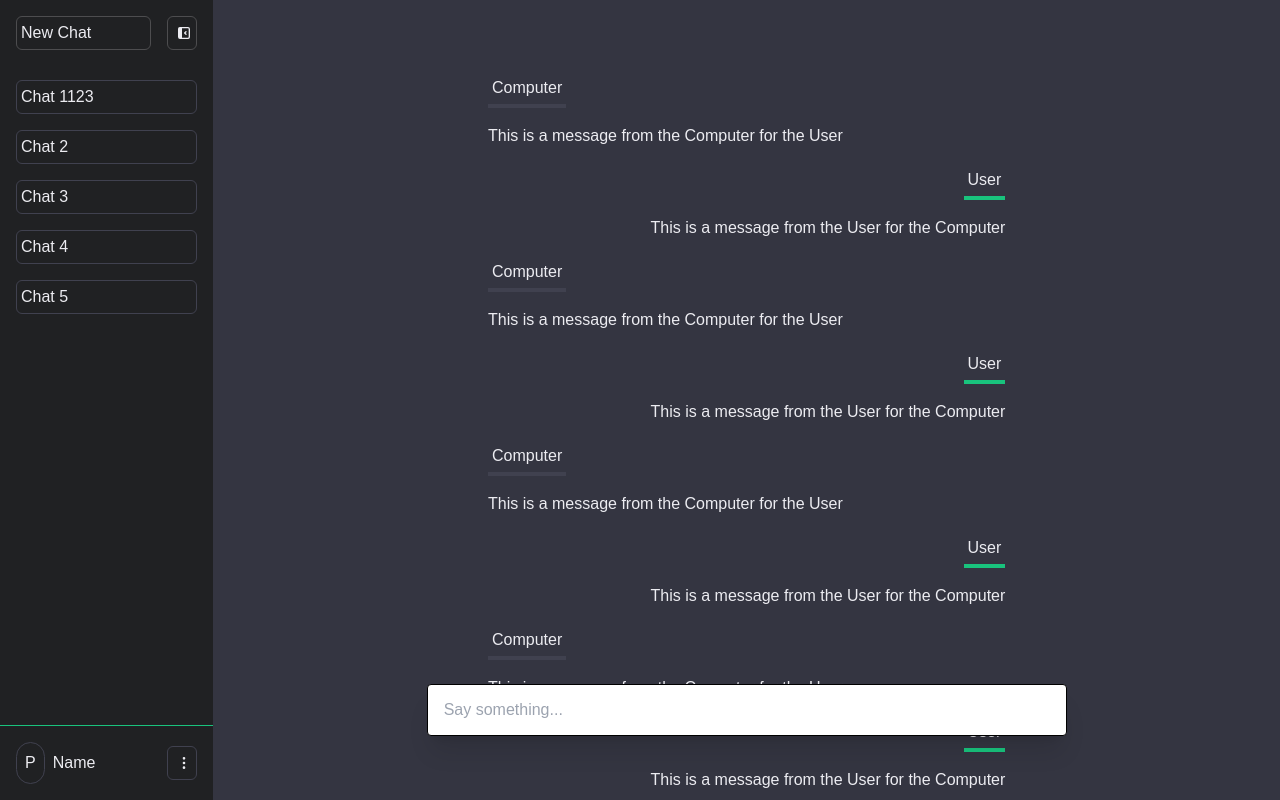
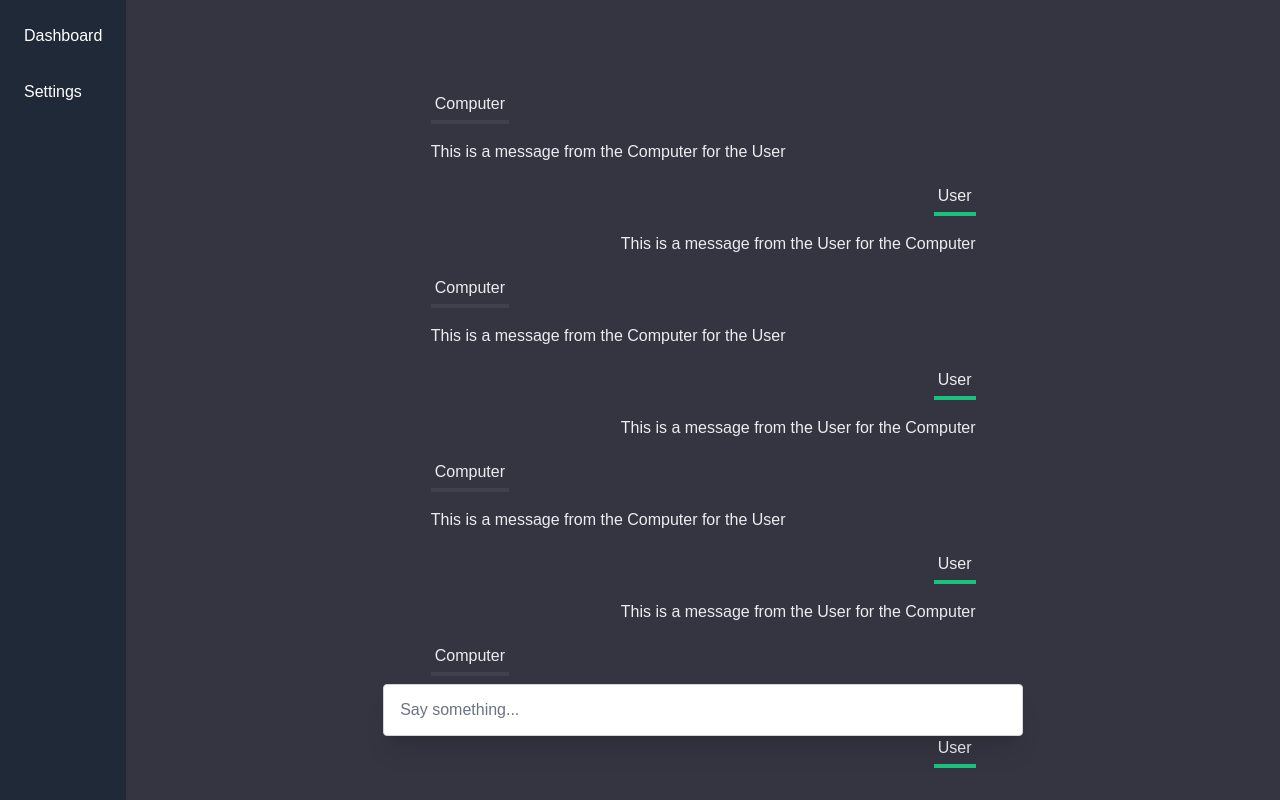
Before and after one commit to luismata5656/copy_ai, a Next.js app: page / in a window 1280 px wide. Built offline with nearby package versions, Linux system fonts and the light colour scheme; a web font is replaced by a local one.

Commit message:
sidebar v1.1(I'm going to commit great crime)

```diff
--- a/package.json
+++ b/package.json
@@ -12,6 +12,8 @@
     "@nanostores/react": "github:ai/react",
     "ai": "^2.2.21",
     "firebase": "^10.5.2",
+    "flowbite": "^2.1.1",
+    "flowbite-react": "^0.6.4",
     "next": "14.0.1",
     "next-ai": "^0.0.0",
     "openai": "^4.17.0",
--- a/src/app/page.tsx
+++ b/src/app/page.tsx
@@ -1,12 +1,21 @@
-import Image from 'next/image';
-import Sidebar from '@/components/Sidebar'
+"use client"
+import { useState } from 'react';
+import RightSidebar from '@/components/RightSidebar';
 import ChatWindow from '@/components/ChatWindow'
 
+
 export default function Home() {
-  return (
-	<main className='flex h-screen w-screen bg-default-primary overflow-x-hidden'>
-		<Sidebar />
-		<ChatWindow />
-	</main>
-  )
+	const [isSidebarOpen, setIsSidebarOpen] = useState(true);
+
+	const toggleSidebar = () => {
+		setIsSidebarOpen(!isSidebarOpen);
+	};
+	return (
+			<main className='flex h-screen w-screen bg-default-primary overflow-x-hidden'>
+				<RightSidebar isOpen={isSidebarOpen} onClose={() => toggleSidebar()}/>
+				<div className='flex-1 p-4'>
+				<ChatWindow />
+				</div>
+			</main>
+	)
 }
--- /dev/null
+++ b/src/components/LeftSidebar.tsx
@@ -0,0 +1,55 @@
+"use client"
+import React, {useState} from 'react'
+import ChatItem from '@/components/chat/Chat'
+import {TbDotsVertical, TbPlus, TbFolderPlus, TbLayoutSidebarLeftExpandFilled, TbLayoutSidebarLeftCollapseFilled} from 'react-icons/tb'
+
+export default function LeftSidebar() {
+	const [sidebarVisible, setSidebarVisible] = useState(true)
+	return (
+		<div className='w-1/3 h-full lg:w-1/5'>
+
+			<div className={sidebarVisible ? 'relative w-full h-full' : 'relative w-0'}>
+
+				<div className={sidebarVisible ? 'flex flex-col h-full text-default-white w-full h-full bg-default-secondary relative' : 'hidden'}>
+					<div className='mx-4 mt-4 h-16'>
+						<div className='w-full flex gap-4'>
+							<button className='flex items-center w-5/6 btn rounded-md text-left border border-solid border-1 border-default-secondary-3 p-1 hover:bg-default-secondary-3'>
+								<TbPlus className="m-2" />New Chat
+							</button>
+							<button className='flex items-center justify-center w-1/6 border border-default-secondary-3 text-center rounded-md p-1'>
+								<TbFolderPlus />
+							</button>
+						</div>
+					</div>
+					<div className='mx-4 flex-1 overflow-y-auto'>
+						<div className='w-full flex flex-col gap-4'>
+							<ChatItem name="Assistant 1" />
+							<ChatItem name="Assistant 2" />
+							<ChatItem name="Assistant 3" />
+							<ChatItem name="Assistant 4" />
+							<ChatItem name="Assistant 5" />
+						</div>
+					</div>
+					<div className='p-4 border-t border-default-accent flex flex-row items-center'>
+						<div className='w-1/6 rounded-full border border-default-secondary-2 text-center p-2'>
+							P
+						</div>
+						<div className='w-2/3 text-left m-2'>
+							Name
+						</div>
+						<button className='flex items-center justify-center w-1/6 rounded-md border border-default-secondary-2 p-2'>
+							<TbDotsVertical />
+						</button>
+					</div>
+				</div>
+				<button className='absolute -right-8 top-4 h-8 w-8 text-default-white' onClick={() => setSidebarVisible(!sidebarVisible)}>
+					{sidebarVisible ? (
+						<TbLayoutSidebarLeftCollapseFilled className="m-2 h-6 w-6" />
+					) : (
+						<TbLayoutSidebarLeftExpandFilled className="m-2 h-6 w-6" />
+					)}
+				</button>
+			</div>
+		</div>
+	)
+}
--- /dev/null
+++ b/src/components/RightSidebar.tsx
@@ -0,0 +1,42 @@
+"use client"
+import React from 'react';
+import { TbLayoutSidebarLeftCollapseFilled, TbLayoutSidebarLeftExpandFilled  } from 'react-icons/tb';
+
+interface SidebarProps {
+  // Define any props you need, for example:
+  isOpen: boolean;
+  onClose: () => void;
+}
+
+const RightSidebar: React.FC<SidebarProps> = ({ isOpen, onClose }) => {
+  return (
+    <div
+      className={`fixed top-0 left-0 h-full z-50 bg-gray-800 text-white transform ease-in-out duration-300 ${
+        isOpen ? 'translate-x-0' : '-translate-x-full'
+      } lg:relative lg:translate-x-0`}
+    >
+      <button
+        onClick={onClose}
+        className="absolute -right-10 top-2 lg:hidden"
+      >
+	  {isOpen ? (
+		<TbLayoutSidebarLeftCollapseFilled className="m-2 h-6 w-6" />
+	  ) : (
+		<TbLayoutSidebarLeftExpandFilled className="m-2 h-6 w-6" />
+		)}
+	  </button>
+      <nav className="flex flex-col space-y-4 p-4">
+        {/* Navigation Links */}
+        <a href="/dashboard" className="hover:bg-gray-700 p-2 rounded">
+          Dashboard
+        </a>
+        <a href="/settings" className="hover:bg-gray-700 p-2 rounded">
+          Settings
+        </a>
+        {/* Add more navigation links here */}
+      </nav>
+    </div>
+  );
+};
+
+export default RightSidebar;
--- a/src/components/Sidebar.tsx
+++ b/src/components/Sidebar.tsx
@@ -1,27 +1,30 @@
 import React from 'react'
 import ChatItem from '@/components/chat/Chat'
-import { TbDotsVertical, TbLayoutSidebarRightCollapseFilled, TbLayoutSidebarLeftCollapseFilled } from 'react-icons/tb'
+import {TbDotsVertical, TbPlus, TbFolderPlus, TbLayoutSidebarRightCollapseFilled, TbLayoutSidebarLeftCollapseFilled} from 'react-icons/tb'
 
-export default function Sidebar() {
+export default function LeftSidebar() {
 	return (
-	<div className='flex flex-col h-full text-default-white w-1/5 h-full bg-default-secondary'>
+		<div className='flex flex-col h-full text-default-white w-1/5 h-full bg-default-secondary relative'>
+			<button className='absolute -right-8 top-4 h-8 w-8'>
+				<TbLayoutSidebarLeftCollapseFilled className="m-2 h-6 w-6" />
+			</button>
 			<div className='mx-4 mt-4 h-16'>
 				<div className='w-full flex gap-4'>
-		<button className='w-5/6 btn rounded-md text-left border border-solid border-1 border-default-secondary-3 p-1 hover:bg-default-secondary-3'>
-			New Chat
+					<button className='flex items-center w-5/6 btn rounded-md text-left border border-solid border-1 border-default-secondary-3 p-1 hover:bg-default-secondary-3'>
+						<TbPlus className="m-2" />New Chat
 					</button>
-		<button className='w-1/6 border border-default-secondary-3 text-center p-2 rounded-md p-1'>
-			<TbLayoutSidebarLeftCollapseFilled />
+					<button className='flex items-center justify-center w-1/6 border border-default-secondary-3 text-center rounded-md p-1'>
+						<TbFolderPlus />
 					</button>
 				</div>
 			</div>
 			<div className='mx-4 flex-1 overflow-y-auto'>
 				<div className='w-full flex flex-col gap-4'>
-		<ChatItem name="Chat 1123"/>
-		<ChatItem name="Chat 2"/>
-		<ChatItem name="Chat 3"/>
-		<ChatItem name="Chat 4"/>
-		<ChatItem name="Chat 5"/>
+					<ChatItem name="Chat 1123" />
+					<ChatItem name="Chat 2" />
+					<ChatItem name="Chat 3" />
+					<ChatItem name="Chat 4" />
+					<ChatItem name="Chat 5" />
 				</div>
 			</div>
 			<div className='p-4 border-t border-default-accent flex flex-row items-center'>
@@ -31,9 +34,9 @@ return (
 				<div className='w-2/3 text-left m-2'>
 					Name
 				</div>
-		<div className='w-1/6 rounded-md border border-default-secondary-2 p-2'>
+				<button className='flex items-center justify-center w-1/6 rounded-md border border-default-secondary-2 p-2'>
 					<TbDotsVertical />
-		</div>
+				</button>
 			</div>
 		</div>
 	)
--- a/src/components/chat/Chat.tsx
+++ b/src/components/chat/Chat.tsx
@@ -2,9 +2,8 @@ import React from 'react'
 
 export default function ChatItem({name}:{name:string}) {
 return (
-	<button className='text-left border border-solid border-1 border-default-secondary-2 p-1 rounded-md w-full hover:bg-default-secondary-3'>
+	<button className='text-left p-2 rounded-md w-full hover:bg-default-secondary-3'>
 		{name}
 	</button>
-
 )
 }
--- a/tailwind.config.ts
+++ b/tailwind.config.ts
@@ -5,22 +5,10 @@ const config: Config = {
     './src/pages/**/*.{js,ts,jsx,tsx,mdx}',
     './src/components/**/*.{js,ts,jsx,tsx,mdx}',
     './src/app/**/*.{js,ts,jsx,tsx,mdx}',
+	"./node_modules/flowbite-react/**/*.js",
   ],
   theme: {
 	colors: {
-		'rhino': {
-			'50': '#98a3dd',
-			'100': '#8c96d4',
-			'200': '#768bcb',
-			'300': '#5677bd',
-			'400': '#4063a0',
-			'500': '#365281',
-			'600': '#2e4266',
-			'700': '#283853',
-			'800': '#1b2736',
-			'900': '#22313f',
-			'950': '#080a0d',
-		},
 		'default': {
 			'primary':'#343541',
 			'secondary':'#202123',
@@ -28,7 +16,6 @@ const config: Config = {
 			'secondary-3':'#4D4D4F',
 			'accent':'#19C37D',
 			'white':'#ECECF1',
-
 		},
 
 	},
@@ -40,6 +27,8 @@ const config: Config = {
       },
     },
   },
-  plugins: [],
+  plugins: [
+	  require('flowbite/plugin')
+  ],
 }
 export default config
```
Also changed, not shown: src/app/layout.tsx (+5 -3 lines), 1 other file (tests, documents, lock files or other folders). Lines whose indentation alone changed are shown as unchanged.
